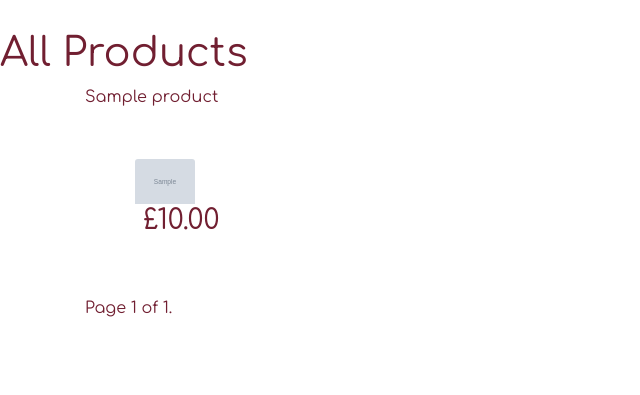
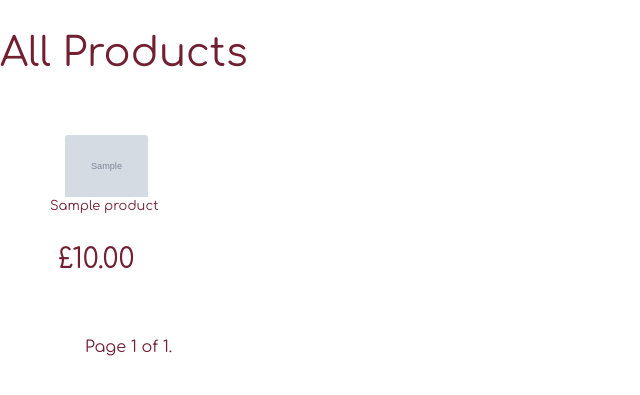
Before and after one commit to PaulModaley/guitarstore, a Django app: page /products/ in a window 1280 px wide. Shown: the part 185-580 px from the top of the page, without its empty margins (0-640 px from the left). Run offline with Django 3.2, Linux system fonts and the light colour scheme; tables that the repository leaves empty hold one stand-in row (values such as "Sample post"); grey boxes marked "Sample" are stand-in pictures; some libraries are stand-ins or nearby versions.

Commit message:
style product page some more. still need to align properly

```diff
--- a/products/templates/products/products.html
+++ b/products/templates/products/products.html
@@ -10,16 +10,13 @@
 
 
 
-<div class="container ">
+<div class="container-fluid center">
     <div class="row products">
 
         {% for product in products %}
         <div class="col-sm-2">
         <div class="panel panel-primary">
-            <div class="panel-heading">
-                {{product.name}}
-            </div>
-            <div class="panel-body">
+            <div class="panel-body sm-2">
                 {% if product.image %}
                 <a href="{% url 'product_detail' product.id %}">
                     <img class="card-img-top" src="{{ product.image.url }}" alt="{{ product.name }}">
@@ -29,8 +26,13 @@
                     <img class="card-img-top" src="{{ MEDIA_URL }}noimage.png" alt="{{ product.name }}">
                 </a>
                 {% endif %}
-                <div class="px-2">
+                <div class="row">
+                <div class="panel-heading">
+                    <p style="font-size: small; text-align: center;">{{product.name}}</p>
+                </div>
+                <div class="px-2" style="margin-top: 10px;">
                     <h3>£{{ product.price }}</h3>
+                </div>
                 </div>
 
                 <!-- <div class="px-2 mt-3">
```
Also changed, not shown: media/Squier_Affinity_Telecaster_Butterscotch_Blonde_Maple_Fingerboard_Left_Handed.jpg (added).
